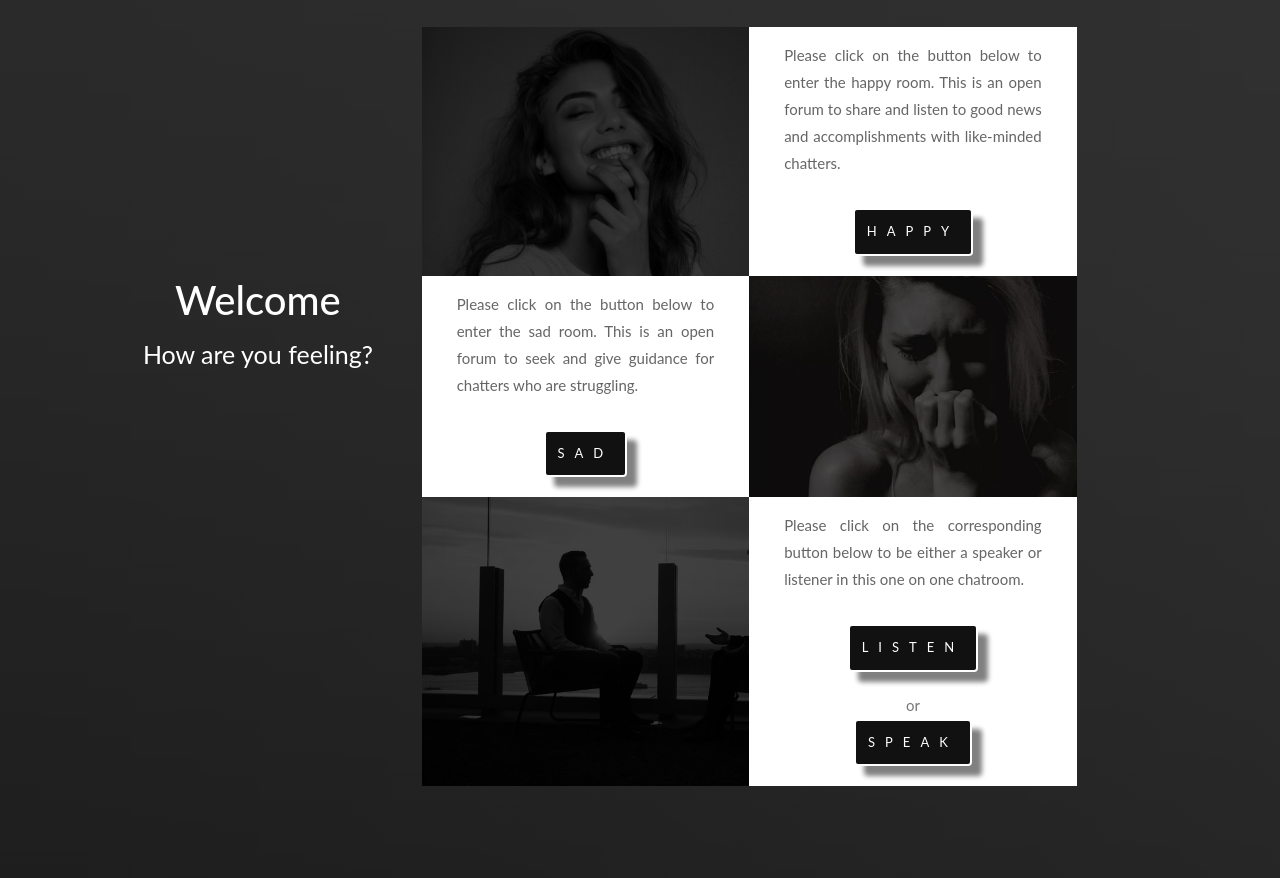
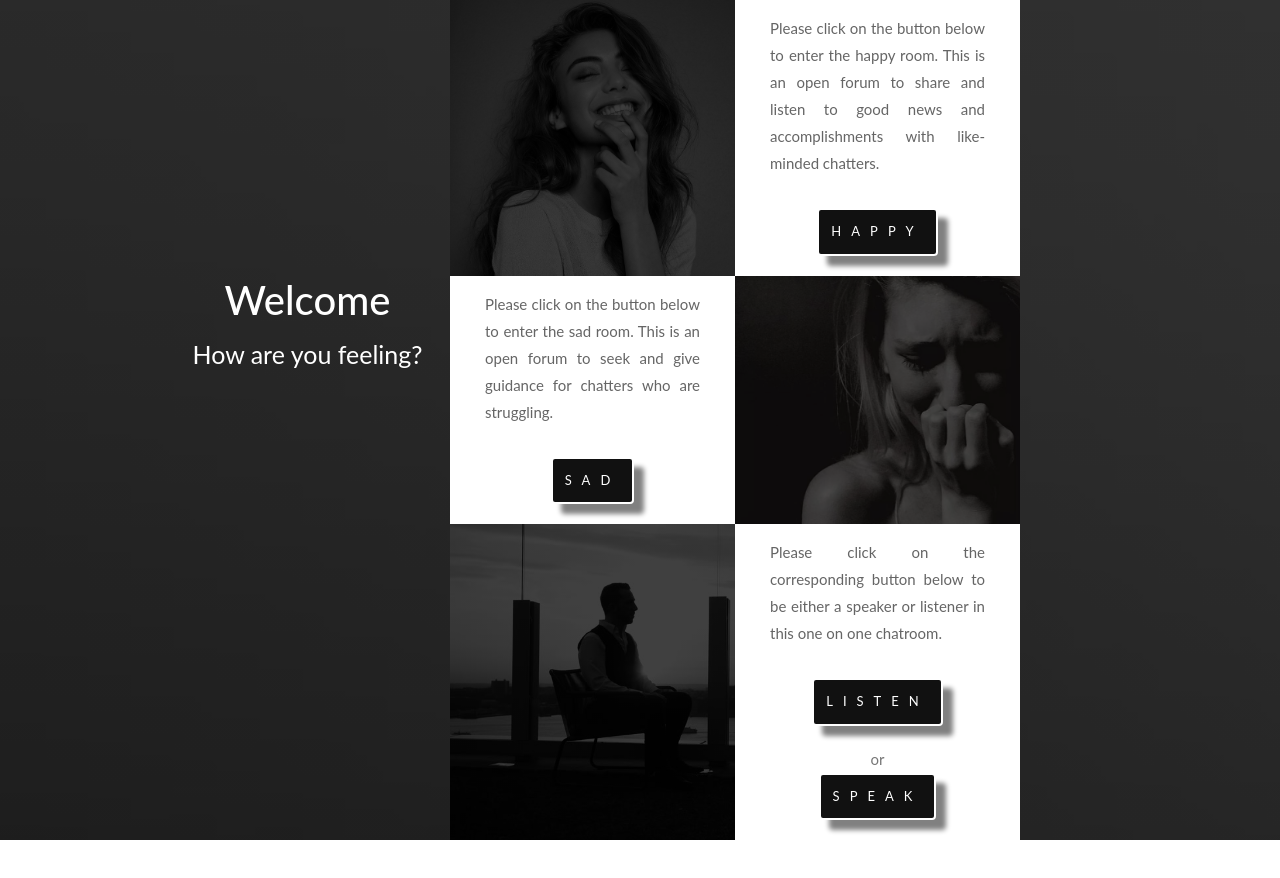
Before and after one commit to cwru-final-project/final-project, a React (Create React App) app in the folder client/: page /pickroom in a window 1280 px wide. Shown: the top 878 px of the page. After the commit the page ends 840 px from the top, so only its background shows below. Built offline with nearby package versions, Linux system fonts and the light colour scheme; no server answers.

Commit message:
fixed horizontal scroll issue

```diff
--- a/client/src/components/Pickroom.js
+++ b/client/src/components/Pickroom.js
@@ -101,18 +101,18 @@ class Pickroom extends Component
 	{
 		return (
 
-			<div className="container-fluid">
+
 				<div className="pickroom">
-				<div className="row text-center">
-					<br></br>
-				</div>
+				<div className="container">
+
+
 
 					<div className="row text-center">
 						<div className="col-md-1">
 						</div>
 						<div className="col-md-3">
 						</div>
-					<div className="happy-img col-md-3">
+						<div className="col-md-3 happy-img ">
 						</div>
 						<div className="white-space col-md-3 ">
 							<p id="button-desc">Please click on the button below to enter the happy room. This is an open forum to share and listen to good news and accomplishments with like-minded chatters.</p>
@@ -140,31 +140,41 @@ class Pickroom extends Component
 					</div>
 
 					<div className="row text-center">
+
 						<div className="col-md-1">
 						</div>
+
 						<div className="col-md-3">
 						</div>
+
 						<div className="private-img col-md-3">
 						</div>
+
 						<div className="white-space col-md-3">
 							<p id="button-desc">Please click on the corresponding button below to be either a speaker or listener in this one on one chatroom.</p>
 							<div className = "row">
+
 								<div className = "col-md-12">
 									<button type="button" className="listen btn btn-primary" onClick={this.listen}>LISTEN</button>
 								</div>
+							</div>
+
+							<div className = "row">
 								<div className = "col-md-12">
 									or
 								</div>
+							</div>
+
+							<div className = "row">
 								<div className = "col-md-12">
 									<button type="button" className="speak btn btn-primary" onClick={this.speak}>SPEAK</button>
 								</div>
-
 							</div>
 						</div>
+
 						<div className="col-md-2">
 						</div>
 					</div>
-				<br></br>
 				</div>
 			</div>
 		)
--- a/client/src/components/chatRoom.js
+++ b/client/src/components/chatRoom.js
@@ -284,8 +284,8 @@ class Chatroom extends Component
 	{
 		return (
 
-			<div className="container-fluid">
 			<div className="chatroom">
+				<div className="container">
 					<div className="row text-center">
 						<div className="col-md-12">
 							<br></br>
--- a/client/src/css/style.css
+++ b/client/src/css/style.css
@@ -172,7 +172,8 @@ h3 {
    rgba(0, 0, 0, .75)),
    url('../images/background.jpg')no-repeat center center fixed;
   background-size:cover;
-  height:120vh;
+  height:100%;
+  width:100%;
   }
 .white-space{
   background-color:white;
```
Lines whose indentation alone changed are shown as unchanged.
